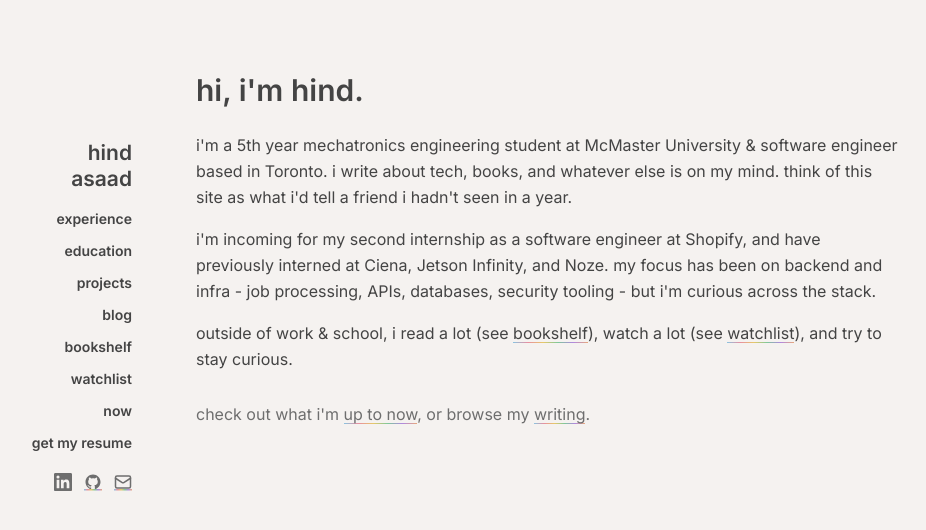
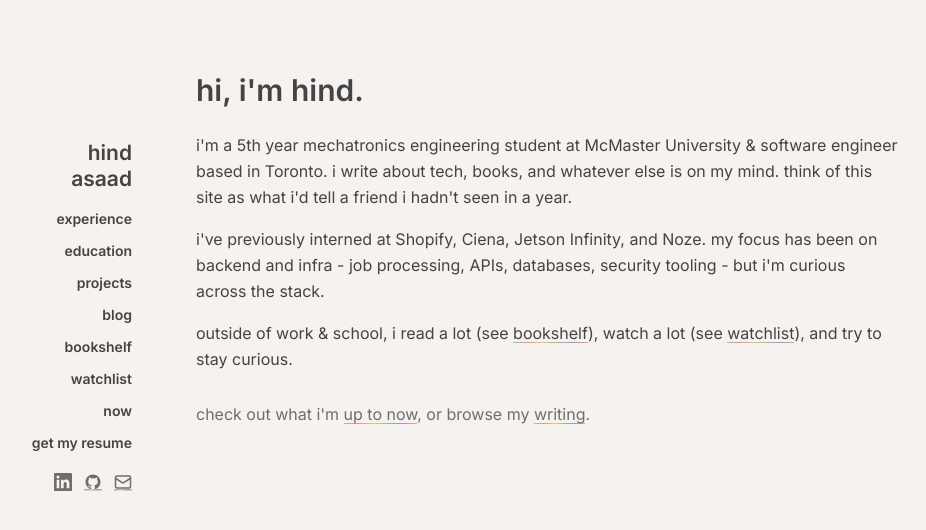
Before and after one commit to hindassaad/personal_portfolio, a Next.js app: page / in a window 1280 px wide. Shown: the top 530 px of the page, without its empty margins (188-1114 px from the left). Built offline with nearby package versions, Linux system fonts and the light colour scheme.

Commit message:
update work

```diff
--- a/src/app/now/page.tsx
+++ b/src/app/now/page.tsx
@@ -11,7 +11,7 @@
       <div className="space-y-6 text-[#444] leading-relaxed">
         <div>
           <h2 className="font-semibold mb-2">work</h2>
-          <p> incoming as a software engineering intern at Shopify this Summer 2026.</p>
+          <p> looking for backend/infra swe internships + new grad roles.</p>
         </div>
 
         <div>
--- a/src/app/page.tsx
+++ b/src/app/page.tsx
@@ -16,7 +16,7 @@
           what i&apos;d tell a friend i hadn&apos;t seen in a year.
         </p>
         <p>
-          i&apos;m incoming for my second internship as a software engineer at Shopify, and have previously interned at
+          i&apos;ve previously interned at Shopify,
           Ciena, Jetson Infinity, and Noze. my focus has been on backend and infra - job
           processing, APIs, databases, security tooling - but i&apos;m curious across the stack.
         </p>
```
